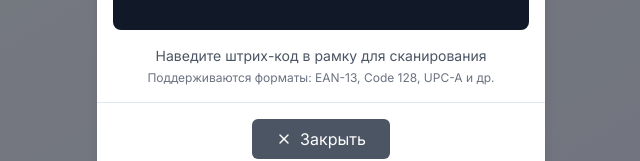
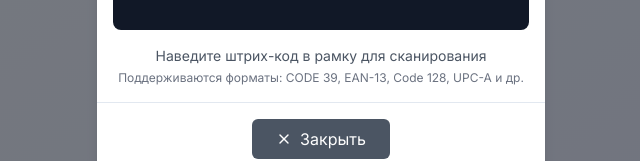
Before and after one commit to Yarch1ks/Photo, a Next.js app: page / in a window 1280 px wide. Both pictures are taken after a click on the button "Сканировать штрих-код". Shown: the part 453-614 px from the top of the page, without its empty margins (319-959 px from the left). Built offline with nearby package versions, Linux system fonts and the light colour scheme; no server answers.

Commit message:
Add CODE 39 barcode format support

```diff
--- a/src/components/ui/BarcodeScanner.tsx
+++ b/src/components/ui/BarcodeScanner.tsx
@@ -137,8 +137,14 @@ export function BarcodeScanner({ onDetected, onError, isOpen, onClose }: Barcode
 
       // Имитация случайного обнаружения штрих-кода
       if (Math.random() < 0.005) { // 0.5% шанс на кадр
-        const mockBarcode = '1234567890123' // EAN-13 формат
-        console.log('Fallback: Обнаружен штрих-код:', mockBarcode)
+        // Генерируем CODE 39 формат (буквы + цифры, длиной до 25 символов)
+        const chars = 'ABCDEFGHIJKLMNOPQRSTUVWXYZ0123456789-$./+'
+        const length = Math.floor(Math.random() * 10) + 10 // 10-19 символов
+        let mockBarcode = ''
+        for (let i = 0; i < length; i++) {
+          mockBarcode += chars.charAt(Math.floor(Math.random() * chars.length))
+        }
+        console.log('Fallback: Обнаружен CODE 39 штрих-код:', mockBarcode)
         onDetected(mockBarcode)
         stopScanning()
         return
@@ -214,7 +220,7 @@ export function BarcodeScanner({ onDetected, onError, isOpen, onClose }: Barcode
                   Наведите штрих-код в рамку для сканирования
                 </p>
                 <p className="text-xs text-gray-500 mt-1">
-                  Поддерживаются форматы: EAN-13, Code 128, UPC-A и др.
+                  Поддерживаются форматы: CODE 39, EAN-13, Code 128, UPC-A и др.
                 </p>
               </div>
             </div>
```
